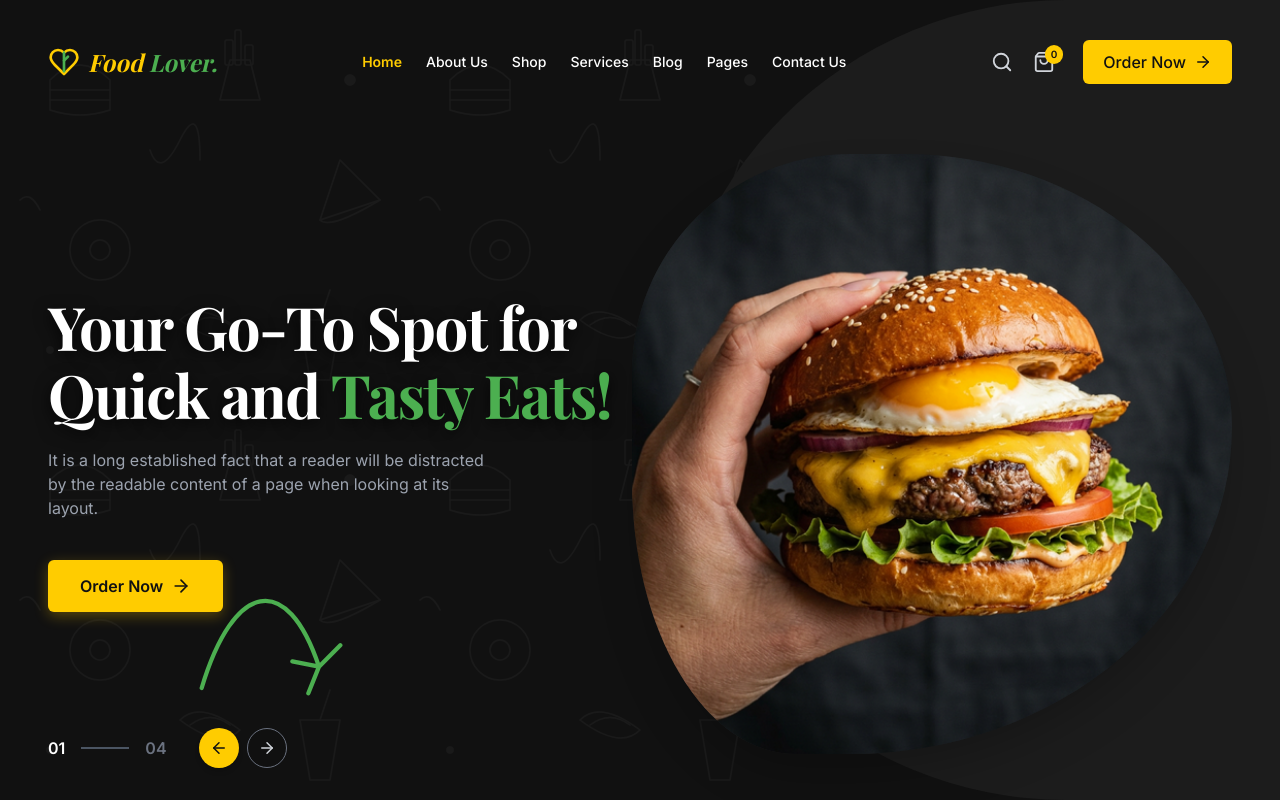
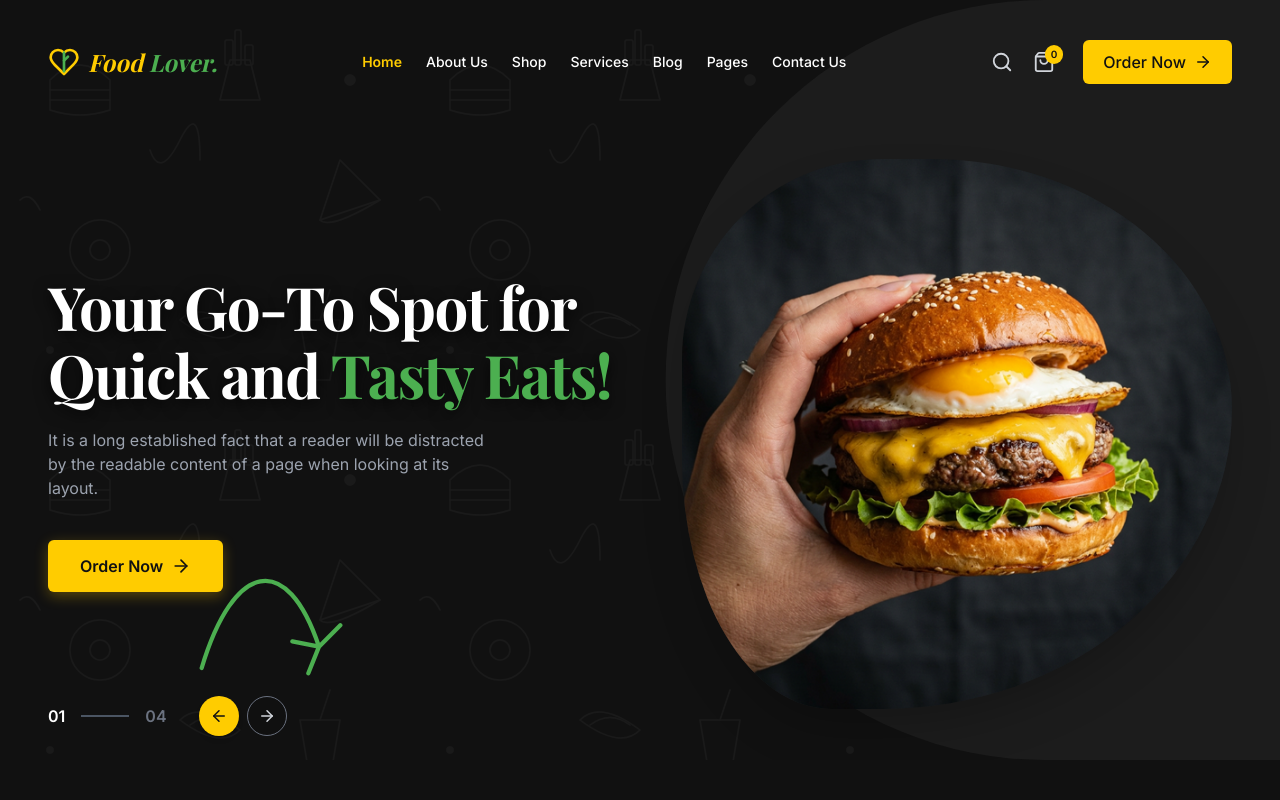
Before and after one commit to VincentMugondora/restuarant-template, a React (Vite) app: page / in a window 1280 px wide. Built offline with nearby package versions, Linux system fonts and the light colour scheme; a web font is replaced by a local one.

Commit message:
feat: add `Hero` component with animated text content, a burger image, and navigation controls.

```diff
--- a/src/components/Hero.jsx
+++ b/src/components/Hero.jsx
@@ -4,7 +4,7 @@ import Navbar from "./Navbar";
 
 export default function Hero() {
   return (
-    <div className="min-h-screen bg-brand-dark bg-[url('/doodle_pattern.svg')] bg-[length:400px_400px] bg-repeat text-white relative overflow-hidden flex flex-col pt-4">
+    <div className="min-h-screen lg:min-h-0 lg:h-[95vh] bg-brand-dark bg-[url('/doodle_pattern.svg')] bg-[length:400px_400px] bg-repeat text-white relative overflow-hidden flex flex-col pt-4">
       {/* Background organic shape on the right */}
       <div className="absolute top-0 right-0 w-[60%] h-full bg-[#1c1c1c] rounded-l-full translate-x-[20%] z-0 hidden lg:block" />
 
@@ -59,12 +59,12 @@ export default function Hero() {
           className="relative flex justify-center lg:justify-end items-center mb-10 lg:mb-0"
         >
           {/* Organic blob mask for the burger image */}
-          <div className="relative w-[300px] h-[300px] sm:w-[450px] sm:h-[450px] lg:w-[600px] lg:h-[600px] shrink-0">
+          <div className="relative w-[300px] h-[300px] sm:w-[450px] sm:h-[450px] lg:w-[480px] lg:h-[480px] xl:w-[550px] xl:h-[550px] shrink-0">
             <div className="absolute inset-0 overflow-hidden rounded-[40%_60%_70%_30%/40%_50%_60%_50%] shadow-2xl bg-brand-surface place-content-center flex">
                <img
                  src="/burger_hero.png"
                  alt="A delicious hamburger"
-                 className="object-cover w-full h-full lg:scale-110"
+                 className="object-cover w-full h-full lg:scale-105"
                />
             </div>
           </div>
@@ -72,7 +72,7 @@ export default function Hero() {
       </main>
 
       {/* Pagination Controls absolute positioned */}
-      <div className="absolute bottom-8 left-6 md:left-12 flex items-center gap-4 text-white z-20 hidden md:flex">
+      <div className="absolute bottom-6 left-6 md:left-12 flex items-center gap-4 text-white z-20 hidden md:flex">
         <span className="font-bold">01</span>
         <div className="w-12 h-[2px] bg-gray-600" />
         <span className="text-gray-500 font-bold">04</span>
```
